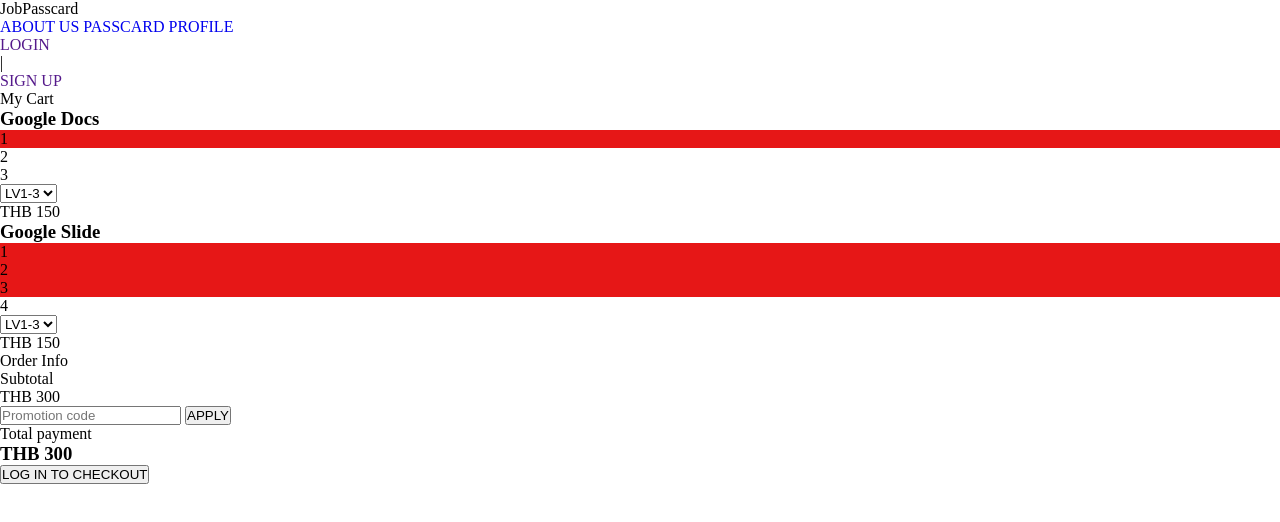
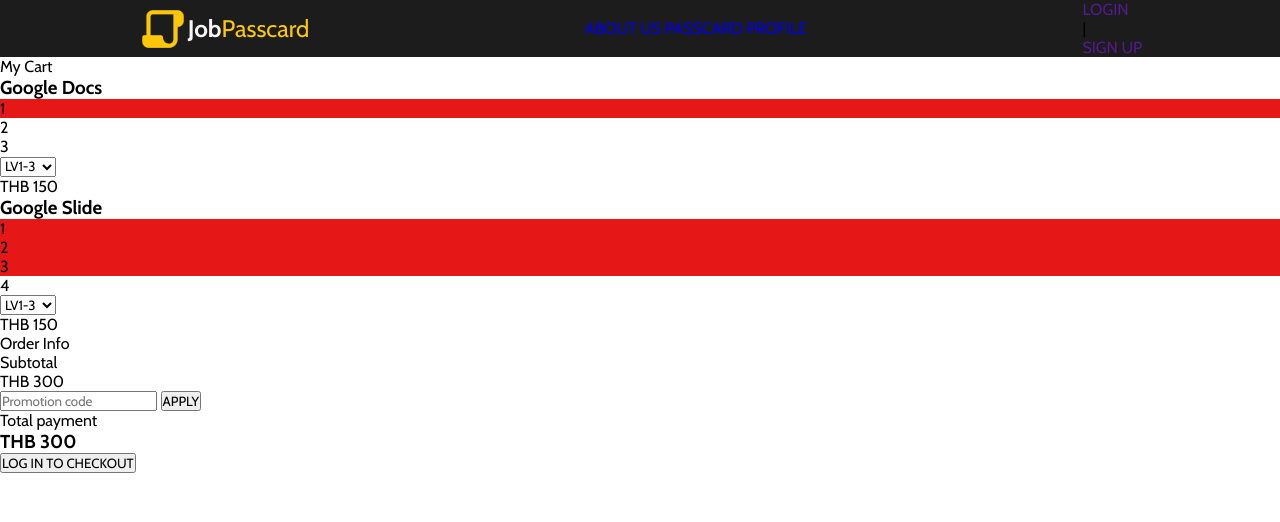
Before and after one commit to MainamSuwan48/Homework3-ShoppingCart, a plain HTML site: page index.html in a window 1280 px wide. Drawn offline with nearby package versions, Linux system fonts and the light colour scheme.

Commit message:
added logo and finished it section

```diff
--- a/index.html
+++ b/index.html
@@ -5,14 +5,21 @@
     <meta name="viewport" content="width=device-width, initial-scale=1.0" />
     <title>Shopping Cart</title>
     <link rel="stylesheet" href="styles.css" />
+    <!-- logo -->
+    <link rel="stylesheet" href="https://cdnjs.cloudflare.com/ajax/libs/font-awesome/6.5.1/css/all.min.css">
+    <!-- font -->
+    <link rel="preconnect" href="https://fonts.googleapis.com">
+    <link rel="preconnect" href="https://fonts.gstatic.com" crossorigin>
+    <link href="https://fonts.googleapis.com/css2?family=Cabin:wght@400;500;600;700&display=swap" rel="stylesheet">
+
   </head>
   <body>
     <header>
       <div class="logo">
-        <div class="icon"></div>
+        <img  class="icon" src="scroll-svgrepo-com.png" alt="scroll">
         <span>Job</span>Passcard
       </div>
-      <nav>
+
         <div class="left">
           <a href="#">ABOUT US</a>
           <a href="#">PASSCARD</a>
@@ -25,7 +32,7 @@
           <p>|</p>
           <a href="">SIGN UP</a>
         </div>
-      </nav>
+
     </header>
 
     <div class="hero">My Cart</div>
--- a/styles.css
+++ b/styles.css
@@ -7,11 +7,40 @@
     margin: 0;
     padding: 0;
     box-sizing: border-box;
+    font-family: 'Cabin', sans-serif;
+
   }
 
   .box1 .dot1  {
     background-color: rgb(230, 23, 23);
   }
+
+    /* header */
+
+    header {
+      display: flex;
+      justify-content: space-around;
+      align-items: center;
+      background-color: #1c1c1c;
+    }
+
+    .logo{
+      display: flex;
+      align-items: center;
+      color: #fdc905;
+      font-size: 24px;
+
+    }
+
+    .logo > span {
+      color: whitesmoke;font-weight: 700;
+
+
+    }
+
+    .logo > .icon {
+      width: 50px;
+    }
 
   .box2 .dot1,
   .box2 .dot2,
```
Also changed, not shown: scroll-svgrepo-com.png (added).
